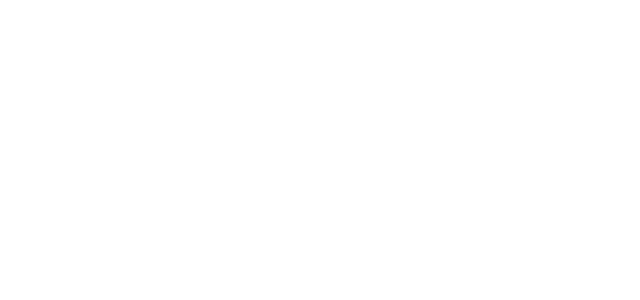
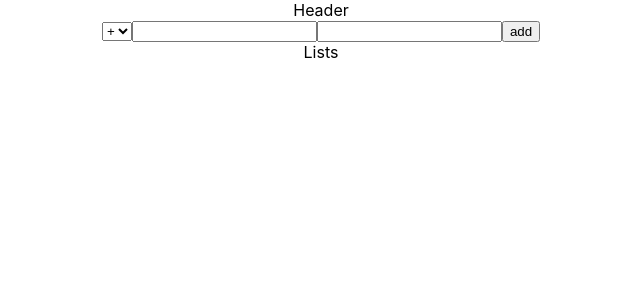
Before and after one commit to Jvaz0715/budget-context-hooks-v2, a React (Create React App) app: page / in a window 1280 px wide. Shown: the top 300 px of the page, without its empty margins (319-959 px from the left). Built offline with nearby package versions, Linux system fonts and the light colour scheme.

Commit message:
creates context, needs to add functionality

```diff
--- a/src/App.css
+++ b/src/App.css
@@ -1,38 +1,6 @@
 .App {
-  text-align: center;
-}
-
-.App-logo {
-  height: 40vmin;
-  pointer-events: none;
-}
-
-@media (prefers-reduced-motion: no-preference) {
-  .App-logo {
-    animation: App-logo-spin infinite 20s linear;
-  }
-}
-
-.App-header {
-  background-color: #282c34;
-  min-height: 100vh;
   display: flex;
-  flex-direction: column;
   align-items: center;
   justify-content: center;
-  font-size: calc(10px + 2vmin);
-  color: white;
+  flex-direction: column;
 }
-
-.App-link {
-  color: #61dafb;
-}
-
-@keyframes App-logo-spin {
-  from {
-    transform: rotate(0deg);
-  }
-  to {
-    transform: rotate(360deg);
-  }
-}
--- a/src/App.js
+++ b/src/App.js
@@ -1,11 +1,27 @@
-import React from 'react';
+import React, {useState} from 'react';
+import {
+  Header,
+  Inputs,
+  Lists
+} from "./components";
 
 import "./App.css";
 
 function App() {
+  const [income, setIncome] = useState(0);
+  const [expense, setExpense] = useState(0);
+
+  const [option, setOption] = useState("+");
+  const [description, setDescription] = useState("");
+  const [amount, setAmount] = useState(0);
+
+  const [incomeArray, setIncomeArray] = useState([]);
+  const [expenseArray, setExpenseArray] = useState([]);
   return (
-    <div>
-
+    <div className="App">
+      <Header />
+      <Inputs />
+      <Lists />
     </div>
   )
 }
--- /dev/null
+++ b/src/components/header/index.js
@@ -0,0 +1,11 @@
+import React from 'react';
+
+function Header() {
+   return (
+      <div>
+         Header
+      </div>
+   )
+}
+
+export default Header;
--- /dev/null
+++ b/src/components/index.js
@@ -0,0 +1,9 @@
+import Header from "./header";
+import Inputs from "./inputs";
+import Lists from "./lists";
+
+export {
+   Header,
+   Inputs,
+   Lists,
+};
--- /dev/null
+++ b/src/components/inputs/index.js
@@ -0,0 +1,17 @@
+import React from 'react'
+
+function Inputs() {
+   return (
+      <form>
+         <select>
+            <option value="+">+</option>
+            <option value="-">-</option>
+         </select>
+         <input type="text"/>
+         <input type="number"/>
+         <input type="submit" value="add"/>
+      </form>
+   )
+}
+
+export default Inputs;
--- /dev/null
+++ b/src/components/lists/index.js
@@ -0,0 +1,11 @@
+import React from 'react'
+
+function Lists() {
+   return (
+      <div>
+         Lists
+      </div>
+   )
+}
+
+export default Lists;
--- a/src/context/context.js
+++ b/src/context/context.js
@@ -1 +1,5 @@
 import React from 'react';
+
+export const InputContext = React.createContext({});
+export const HeaderContext = React.createContext({});
+export const ListsContext = React.createContext({});
```
